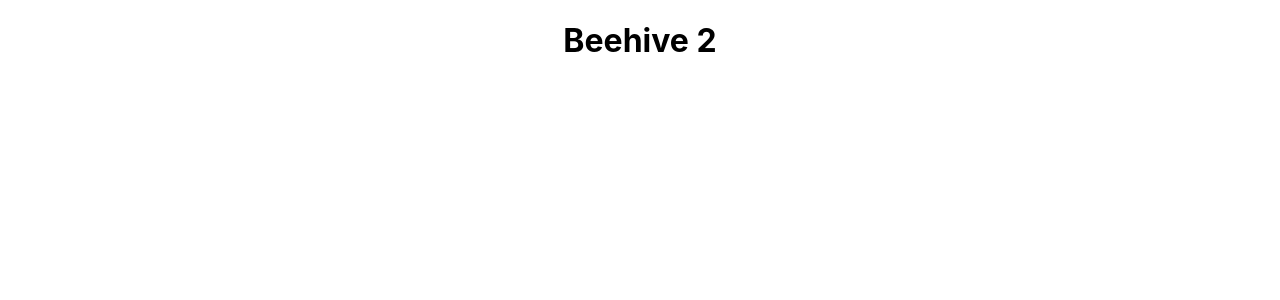
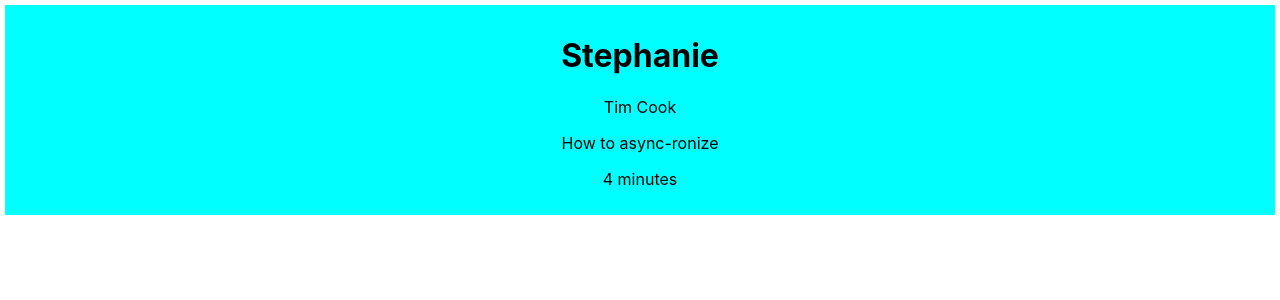
Before and after one commit to Stephmarsjs/brainhive2, a React (Create React App) app: page / in a window 1280 px wide. Shown: the top 300 px of the page. Built offline with nearby package versions, Linux system fonts and the light colour scheme.

Commit message:
added components to app.js

```diff
--- a/src/App.css
+++ b/src/App.css
@@ -36,3 +36,10 @@
     transform: rotate(360deg);
   }
 }
+
+.box {
+  margin: 5px;
+  padding: 10px;
+  border: 2px;
+  background-color: aqua;
+}
--- a/src/App.js
+++ b/src/App.js
@@ -1,15 +1,30 @@
 import React, { Component } from 'react';
 import './App.css';
+import Post from './components/Post';
 
 class App extends Component{
+    post = {
+      posterName: 'Stephanie',
+      resourceAuthor: 'Tim Cook',
+      skillLevel: 'Avdanced',
+      cohort: '0',
+      title: 'How to async-ronize',
+      technology: 'Javascript',
+      summary: 'This is imformative stuff about async.',
+      link: 'www.google.com/TimCook',
+      resourceType: 'Article',
+      datePublished: '2017-11-15.00:00z',
+      length: '4 minutes',
+      rating: '3',
+      comments: 'It could have been better.'
+
+    }
   render() {
-
   return (
     <div className="App">
-     <h1>Beehive 2</h1>
+     <Post post={this.post}/>
     </div>
-  );
- }
-}
-
+    );
+   }
+  }
 export default App;
--- /dev/null
+++ b/src/components/Post.js
@@ -0,0 +1,16 @@
+import React from 'react';
+
+const Post = ({post}) => {
+
+    return (
+        <div className={'box'}>
+        <h1>{post.posterName}</h1>
+        <p>{post.resourceAuthor}</p>
+        <p>{post.title}</p>
+       <p>{post.length}</p>
+        </div>
+    )
+  }
+
+
+export default Post
```
